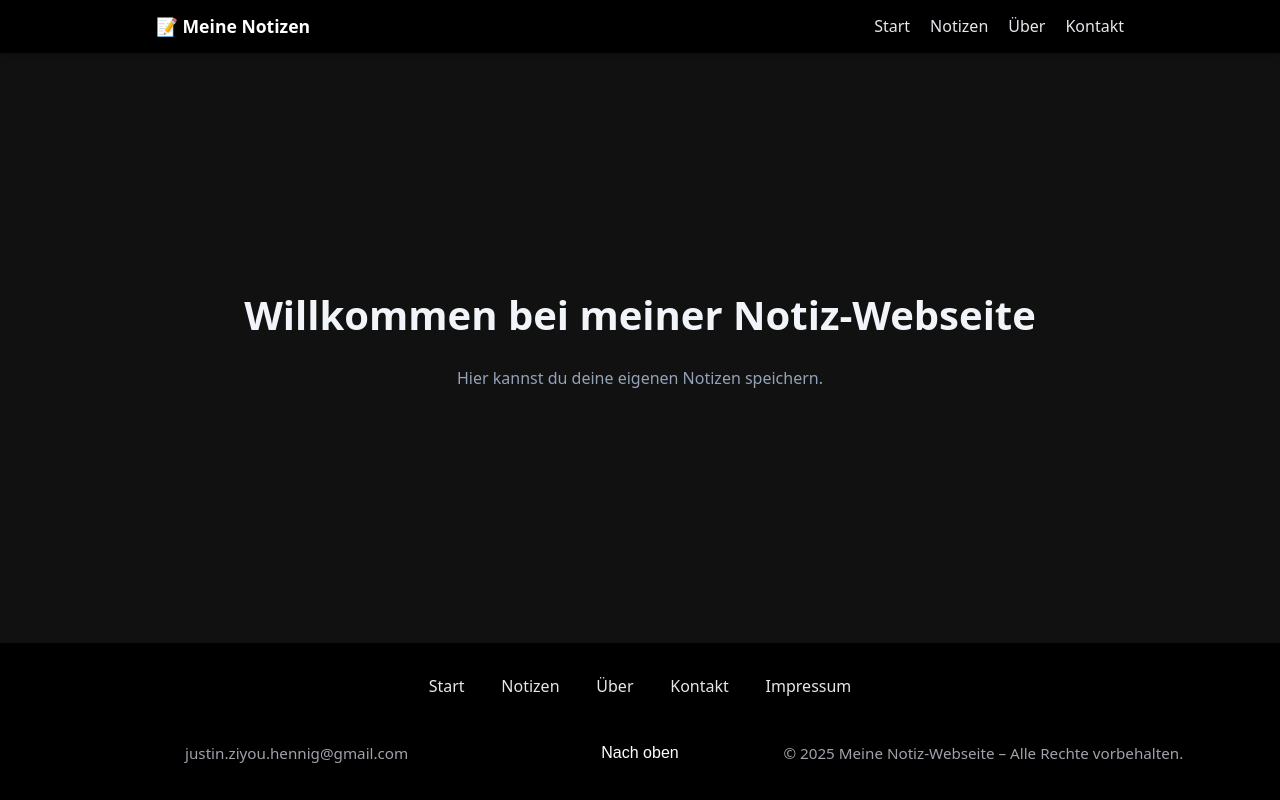
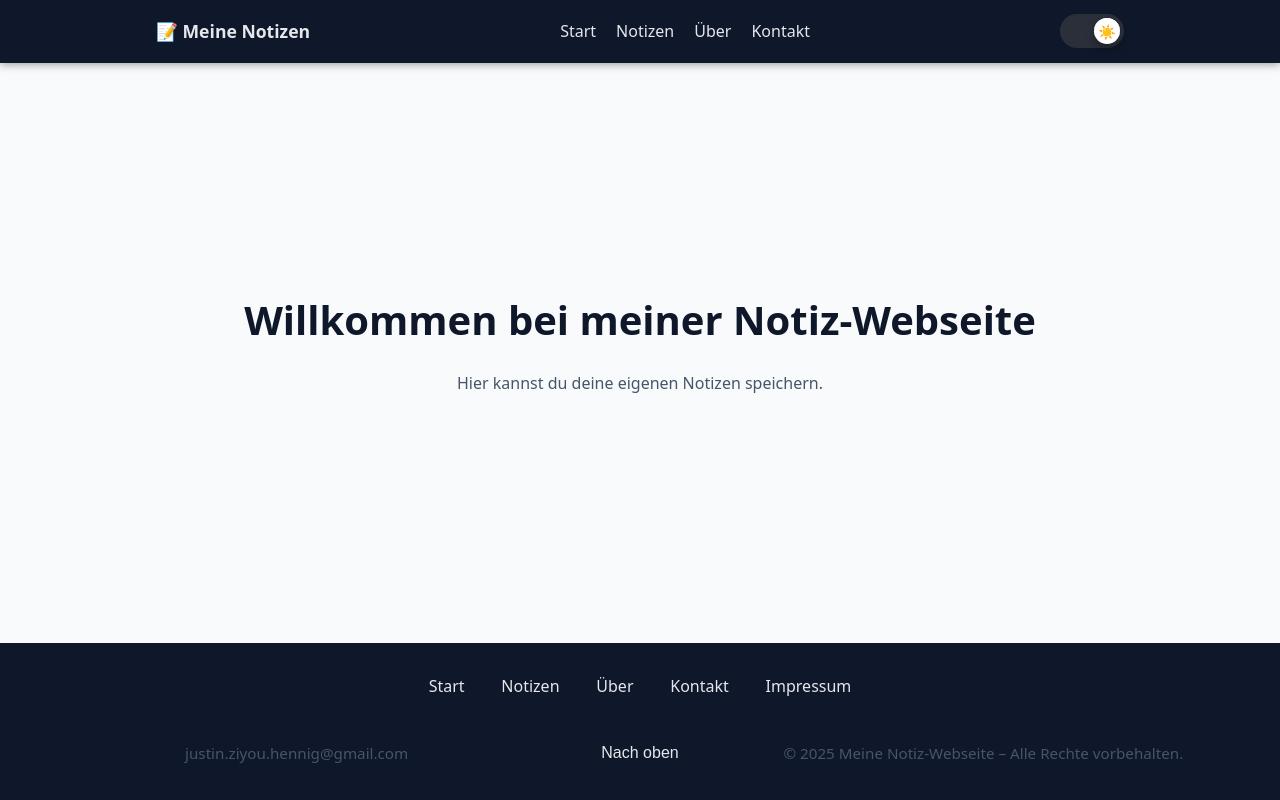
Before and after one commit to JustinHennig/InfoE1WebsiteJustinHennig, a plain HTML site: page index.html in a window 1280 px wide. Drawn offline with Linux system fonts and the light colour scheme.

Commit message:
dark/light toggle

```diff
--- a/index.html
+++ b/index.html
@@ -2,7 +2,7 @@
 <html lang="de">
   <head>
     <meta charset="UTF-8" />
-    <meta name="viewport" content="width=device-width, initial-scale=1">
+    <meta name="viewport" content="width=device-width, initial-scale=1" />
     <meta name="apple-mobile-web-app-capable" content="yes" />
     <meta
       name="apple-mobile-web-app-status-bar-style"
@@ -23,6 +23,23 @@
           <li><a href="about.html">Über</a></li>
           <li><a href="kontakt.html" class="active">Kontakt</a></li>
         </ul>
+        <input
+          id="themeToggle"
+          type="checkbox"
+          role="switch"
+          aria-label="Theme umschalten"
+          hidden
+        />
+        <label
+          for="themeToggle"
+          class="theme-switch"
+          title="Dark/Light wechseln"
+        >
+          <span class="theme-switch__knob">
+            <span class="icon icon--sun" aria-hidden="true">☀️</span>
+            <span class="icon icon--moon" aria-hidden="true">🌙</span>
+          </span>
+        </label>
       </div>
     </nav>
 
@@ -42,12 +59,20 @@
         <a href="impressum.html">Impressum</a>
       </nav>
       <div class="footer-bottom">
-        <a href="mailto:justin.ziyou.hennig@gmail.com" class="footer-email">justin.ziyou.hennig@gmail.com</a>
-        <button class="scroll-top" onclick="window.scrollTo({top:0, behavior:'smooth'})">
+        <a href="mailto:justin.ziyou.hennig@gmail.com" class="footer-email"
+          >justin.ziyou.hennig@gmail.com</a
+        >
+        <button
+          class="scroll-top"
+          onclick="window.scrollTo({top:0, behavior:'smooth'})"
+        >
           Nach oben
         </button>
-        <p class="footer-copy">&copy; 2025 Meine Notiz-Webseite – Alle Rechte vorbehalten.</p>
+        <p class="footer-copy">
+          &copy; 2025 Meine Notiz-Webseite – Alle Rechte vorbehalten.
+        </p>
       </div>
     </footer>
+    <script src="theme.js"></script>
   </body>
 </html>
--- a/style.css
+++ b/style.css
@@ -1,11 +1,57 @@
+:root {
+  --bg: #111111;
+  --text: #e5e7eb;
+  --text-muted: #94a3b8;
+  --card: #1a1a1a;
+  --surface: #2f3037;
+  --border: #1f2937;
+  --footer-bg: #000000;
+  --link: #e5e7eb;
+  --link-hover: #9ca3af;
+  --accent: #9d00ff;
+  --accent-strong: #bf3bff;
+  --toggle-track: #e7ecf3;
+  --toggle-track-dark: #2a2f3a;
+  --toggle-knob: #aeb4bd;
+  --toggle-shadow: rgba(0,0,0,.25);
+}
+
+.theme-light {
+  --bg: #f8fafc;
+  --text: #0f172a;
+  --text-muted: #475569;
+  --card: #ffffff;
+  --surface: #eef2f7;
+  --border: #e2e8f0;
+  --footer-bg: #0f172a;
+  --link: #e5e7eb;
+  --link-hover: #9ca3af;
+  --accent: #7c3aed;
+  --accent-strong: #6d28d9;
+  --toggle-track: #e7ecf3;
+  --toggle-track-dark: #2a2f3a;
+  --toggle-knob: #ffffff;
+}
+
+@media (prefers-color-scheme: light) {
+  :root { color-scheme: light; }
+}
+@media (prefers-color-scheme: dark) {
+  :root { color-scheme: dark; }
+}
+
+html, body, .kontakt-page, .impressum-page, .note-item, #noteInput, footer, .navbar, button, .btn {
+  transition: background-color .25s ease, color .25s ease, border-color .25s ease, box-shadow .25s ease;
+}
+
 * { box-sizing: border-box; }
 html, body { height: 100%; }
 
 body {
   margin: 0;
   font-family: system-ui, -apple-system, Segoe UI, Roboto, Arial, sans-serif;
-  color: #e5e7eb;              /* heller Text */
-  background: #111111;         /* dunkler Hintergrund */
+  color: var(--text);
+  background: var(--bg);
   display: flex;
   flex-direction: column;
   min-height: 100vh;
@@ -31,11 +77,11 @@ main {
 h1, h2, h3 {
   margin: 0 0 0.75rem 0;
   line-height: 1.2;
-  color: #f1f5f9;
+  color: var(--text);
 }
 h1 { font-size: clamp(1.75rem, 2.5vw + 1rem, 2.5rem); }
 h2 { font-size: clamp(1.25rem, 1.5vw + 1rem, 1.75rem); }
-p  { color: #94a3b8; }
+p  { color: var(--text-muted); }
 
 /* Hero Section */
 .hero-section {
@@ -49,8 +95,8 @@ p  { color: #94a3b8; }
 
 /* Navbar */
 .navbar {
-  background: #000000;
-  color: #fff;
+  background: var(--footer-bg);
+  color: var(--link);
   position: sticky;
   top: 0;
   z-index: 10;
@@ -72,13 +118,13 @@ p  { color: #94a3b8; }
   display: flex; gap: 1.25rem;
 }
 .nav-links a {
-  color: #e5e7eb;
+  color: var(--link);
   text-decoration: none;
   transition: color .15s ease;
 }
 .nav-links a:hover,
 .nav-links a:focus {
-  color: #9ca3af;
+  color: var(--link-hover);
 }
 @media (max-width: 640px) {
   .navbar > .inner { flex-direction: column; gap: 0.5rem; }
@@ -86,9 +132,11 @@ p  { color: #94a3b8; }
 
 /* Footer */
 .footer {
-  color: #d1d5db;
+  background: var(--footer-bg);
+  color: var(--text-muted);
+  text-align: center;
   padding: 2rem 1.5rem;
-  text-align: center;
+  margin-top: auto;
 }
 
 .footer-nav {
@@ -100,18 +148,19 @@ p  { color: #94a3b8; }
 }
 
 .footer-nav a {
-  color: #e5e7eb;
+  color: var(--link);
   text-decoration: none;
-  transition: color 0.2s ease;
+  margin: 0 0.4rem;
+  transition: color .15s ease;
 }
 
 .footer-nav a:hover {
-  color: #9ca3af;
+  color: var(--link-hover);
 }
 
 .footer-bottom {
   display: grid;
-  grid-template-columns: 1fr auto 1fr; /* links | mitte | rechts */
+  grid-template-columns: 1fr auto 1fr;
   align-items: center;
   gap: 1rem;
   padding-top: 1rem;
@@ -119,7 +168,7 @@ p  { color: #94a3b8; }
 }
 
 .footer-email {
-  color: #a1a1aa;
+  color: var(--text-muted);
   text-decoration: none;
 }
 
@@ -129,7 +178,7 @@ p  { color: #94a3b8; }
 
 .scroll-top {
   background: none;
-  color: #fff;
+  color: var(--link);
   border: none;
   border-radius: 6px;
   padding: 0.4rem 1rem;
@@ -139,19 +188,21 @@ p  { color: #94a3b8; }
 }
 
 .scroll-top:hover {
-  color: #9ca3af;
+  color: var(--link-hover);
   box-shadow: none;
 }
 
 .footer-copy {
   margin: 0;
-  color: #a1a1aa;
+  color: var(--text-muted);
 }
 
 @media (max-width: 640px) {
   .footer-bottom {
+    display: flex;
     flex-direction: column;
     text-align: center;
+    gap: .5rem;
   }
 }
 
@@ -160,7 +211,7 @@ button, .btn {
   appearance: none;
   border: none;
   border-radius: 8px;
-  background: #9d00ff;
+  background: var(--accent);
   color: #fff;
   font-weight: 600;
   font-size: 1rem;
@@ -170,14 +221,66 @@ button, .btn {
 }
 button:hover, .btn:hover {
   filter: brightness(1.15);
-  box-shadow: 0 0 12px rgba(157, 0, 255, 0.6),
-              0 0 24px rgba(157, 0, 255, 0.6);
+  box-shadow: 0 0 12px color-mix(in srgb, var(--accent) 60%, transparent),
+              0 0 24px color-mix(in srgb, var(--accent) 60%, transparent);
 }
 button:active, .btn:active { transform: translateY(1px); }
 button:disabled, .btn:disabled {
   background: #9ca3af;
   cursor: not-allowed;
   box-shadow: none;
+}
+
+.theme-switch {
+  user-select: none;
+  display: inline-block;
+  width: 64px;
+  height: 34px;
+  border-radius: 9999px;
+  position: relative;
+  cursor: pointer;
+  padding: 0;
+  background: var(--toggle-track-dark);
+  box-shadow: none;
+  transition: background-color .25s ease;
+}
+
+/* Knopf */
+.theme-switch__knob {
+  position: absolute;
+  top: 4px;
+  left: 4px;
+  width: 26px;
+  height: 26px;
+  border-radius: 50%;
+  background: var(--toggle-knob);
+  box-shadow:
+    0 6px 10px var(--toggle-shadow),
+    inset 0 1px 0 rgba(255,255,255,.9);
+  display: grid;
+  place-items: center;
+  transition: transform .28s cubic-bezier(.2,.8,.2,1), background-color .25s ease, box-shadow .25s ease;
+}
+
+.theme-switch .icon {
+  position: absolute;
+  font-size: 14px;
+  transition: opacity .2s ease, transform .28s cubic-bezier(.2,.8,.2,1);
+}
+.theme-switch .icon--sun { opacity: 0; transform: rotate(-90deg) scale(.8); }
+.theme-switch .icon--moon { opacity: 1; transform: rotate(0deg) scale(1); }
+
+.theme-light .theme-switch__knob {
+  transform: translateX(30px);
+}
+.theme-light .theme-switch .icon--sun { opacity: 1; transform: rotate(0deg) scale(1); }
+.theme-light .theme-switch .icon--moon { opacity: 0; transform: rotate(90deg) scale(.8); }
+
+.theme-switch:active .theme-switch__knob {
+  transform: translateX(2px) scale(.95);
+}
+.theme-light .theme-switch:active .theme-switch__knob {
+  transform: translateX(28px) scale(.95);
 }
 
 /* Textarea / Inputs */
@@ -187,8 +290,8 @@ button:disabled, .btn:disabled {
   width: 60%;
   border: none;
   border-radius: 30px;
-  background: #2f3037;
-  color: #f9fafb;
+  background: var(--surface);
+  color: var(--text);
   padding: 0.5rem 1.5rem;
   font-size: 1rem;
   box-shadow: 0 2px 6px rgba(0, 0, 0, 0.3);
@@ -232,9 +335,9 @@ button:disabled, .btn:disabled {
 }
 
 .note-item {
-  background: #2f3037;
-  color: #e5e7eb;
-  border: 1px solid #1f2937;
+  background: var(--surface);
+  color: var(--text);
+  border: 1px solid var(--border);
   border-radius: 30px;
   padding: 0.55rem 0.65rem;
   box-shadow: 0 2px 6px rgba(0,0,0,.35);
@@ -249,7 +352,7 @@ button:disabled, .btn:disabled {
 }
 .note-item.done .note-text {
   text-decoration: line-through;
-  color: #9ca3af;
+  color: var(--text-muted);
   opacity: 0.7;
 }
 
@@ -303,29 +406,12 @@ button:disabled, .btn:disabled {
   box-shadow: 0 0 0 2px #fff, 0 0 0 5px rgba(59,130,246,0.6);
 }
 
-/* Footer */
-footer {
-  background: #000000;
-  color: #cbd5e1;
-  text-align: center;
-  padding: 1.25rem 1rem;
-  margin-top: auto;
-}
-footer nav a {
-  color: #cbd5e1;
-  text-decoration: none;
-  margin: 0 0.4rem;
-  transition: color .15s ease;
-}
-footer nav a:hover { color: #ffffff; }
-
-
 /* Impressum */
 .impressum-page {
   padding: 3rem 6rem;
   text-align: left;
   line-height: 1.6;
-  color: #d1d5db;
+  color: var(--text);
 }
 
 .impressum-page h1 {
@@ -370,12 +456,12 @@ footer nav a:hover { color: #ffffff; }
   max-width: 700px;
   margin: 4rem auto;
   padding: 4rem 3rem;
-  background: #1a1a1a;
+  background: var(--card);
   border-radius: 12px;
   box-shadow: 0 0 20px rgba(0,0,0,0.35);
   text-align: left;
   line-height: 1.6;
-  color: #d1d5db;
+  color: var(--text);
 }
 
 .kontakt-page h1 {
@@ -400,8 +486,8 @@ footer nav a:hover { color: #ffffff; }
   width: 100%;
   border: none;
   border-radius: 8px;
-  background: #2f3037;
-  color: #f9fafb;
+  background: var(--surface);
+  color: var(--text);
   padding: 0.75rem 1rem;
   font-size: 1rem;
   box-shadow: 0 2px 6px rgba(0,0,0,0.3);
@@ -417,8 +503,8 @@ footer nav a:hover { color: #ffffff; }
 .kontakt-form input:focus,
 .kontakt-form textarea:focus {
   outline: none;
-  background: #3a3b42;
-  box-shadow: 0 0 0 2px #9d00ff;
+  background: color-mix(in srgb, var(--surface) 85%, #fff 15%);
+  box-shadow: 0 0 0 2px var(--accent);
 }
 
 .kontakt-form button {
--- /dev/null
+++ b/theme.js
@@ -0,0 +1,43 @@
+(function () {
+    const STORAGE_KEY = "theme";
+    const root = document.documentElement;
+    const toggle = document.getElementById("themeToggle");
+
+    // Initial: gespeichertes Theme oder System-Theme
+    const saved = localStorage.getItem(STORAGE_KEY);
+    const prefersLight = window.matchMedia("(prefers-color-scheme: light)").matches;
+    const startIsLight = saved ? (saved === "light") : prefersLight;
+
+    root.classList.toggle("theme-light", startIsLight);
+    if (toggle) toggle.checked = startIsLight;
+    updateMetaThemeColor();
+
+    // Umschalten per Switch
+    toggle?.addEventListener("change", () => {
+      const isLight = toggle.checked;
+      root.classList.toggle("theme-light", isLight);
+      localStorage.setItem(STORAGE_KEY, isLight ? "light" : "dark");
+      updateMetaThemeColor();
+    });
+
+    // Systemwechsel nur übernehmen, wenn keine User-Wahl gespeichert ist
+    const mq = window.matchMedia("(prefers-color-scheme: light)");
+    mq.addEventListener?.("change", e => {
+      if (localStorage.getItem(STORAGE_KEY) !== null) return;
+      root.classList.toggle("theme-light", e.matches);
+      if (toggle) toggle.checked = e.matches;
+      updateMetaThemeColor();
+    });
+
+    // Browser-UI einfärben
+    function updateMetaThemeColor() {
+      const color = getComputedStyle(root).getPropertyValue("--footer-bg").trim() || "#000000";
+      let meta = document.querySelector('meta[name="theme-color"]');
+      if (!meta) {
+        meta = document.createElement("meta");
+        meta.setAttribute("name", "theme-color");
+        document.head.appendChild(meta);
+      }
+      meta.setAttribute("content", color);
+    }
+  })();
```
Also changed, not shown: about.html (+2 -0 lines), impressum.html (+2 -0 lines), kontakt.html (+2 -0 lines), notizen.html (+3 -1 lines).
